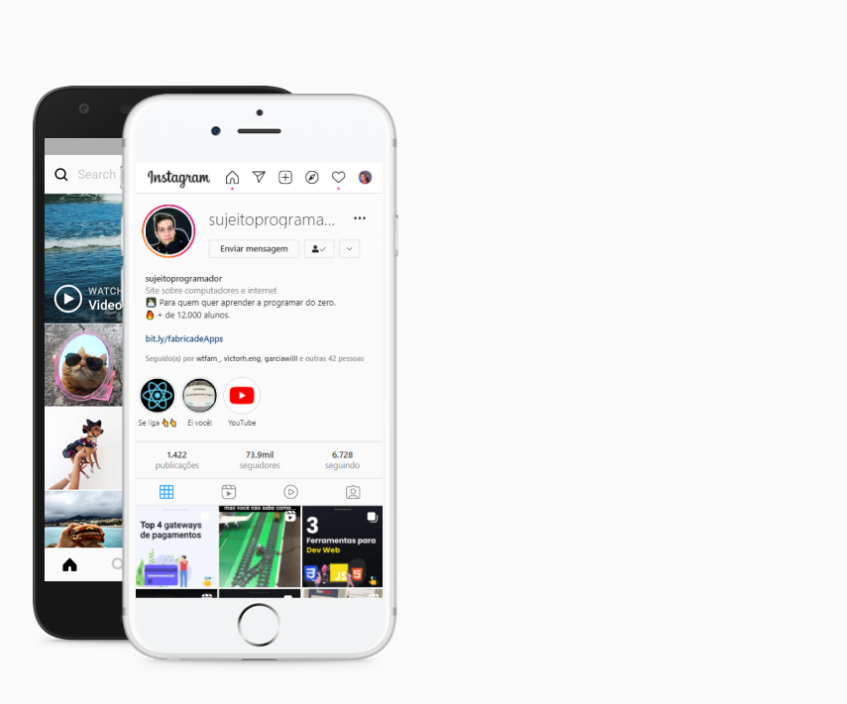
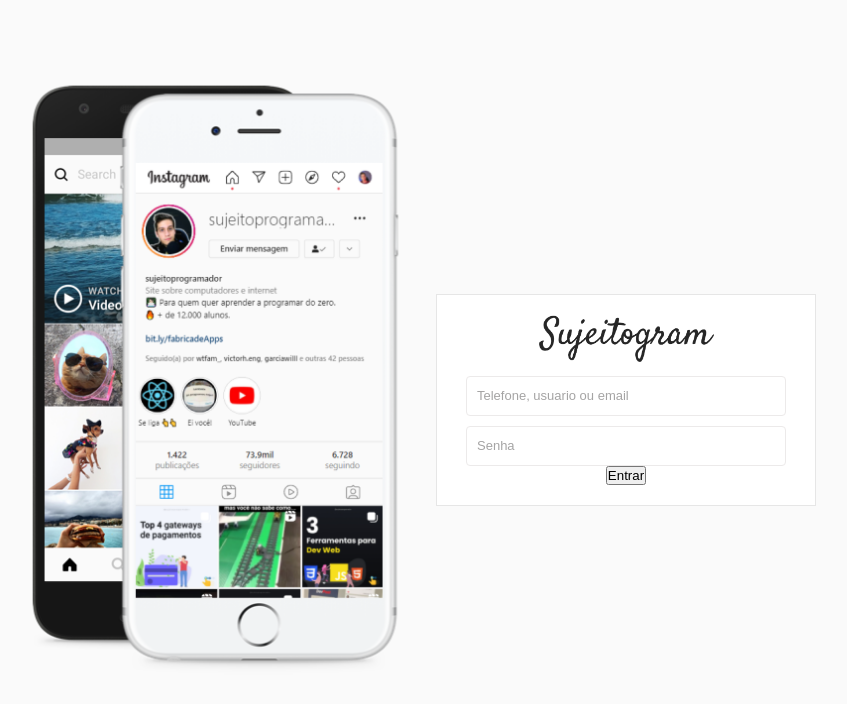
Before and after one commit to pedroo-lucaxgs/Curso-fullstack-Projeto.Instagram, a plain HTML site: page index.html in a window 1280 px wide. Shown: the whole page, without its empty margins (224-1071 px from the left). Drawn offline with Linux system fonts and the light colour scheme.

Commit message:
Criando a segunda coluna

```diff
--- a/index.html
+++ b/index.html
@@ -5,35 +5,48 @@
     <meta charset="UTF-8">
     <meta http-equiv="X-UA-Compatible" content="IE=edge">
     <meta name="viewport" content="width=device-width, initial-scale=1.0">
-
     <link rel="stylesheet" href="style.css" />
 
-
-
-    <title>Sujeitogram - Sua rede social </title>
+    <title>Sujeitogram - Sua rede social</title>
 </head>
 
 <body>
+
     <div id="wrapper">
 
-        <!-- area container-->
+        <!-- ARREA CONTAINER -->
         <div id="container">
 
-            <!-- area esquerda-->
+            <!-- AREA ESQUERDA -->
             <div class="column left">
                 <div class="main"></div>
             </div>
+            <!-- FIM AREA ESQUERDA -->
 
-            <!--fim area esquerda-->
+            <!-- AREA DIREITA -->
+            <div class="column right">
+                <div class="login-panel">
+                    <div class="logo">
+                        <img class="logo-img" src="img/logo.png" alt="Logo do Sujeitogram">
+                    </div>
 
-            <!--area direita-->
-            <div class="column right">
+                    <form>
+                        <input placeholder="Telefone, usuario ou email" type="text" name="username" />
+                        <input placeholder="Senha" type="password" name="password" />
+
+                        <input type="submit" value="Entrar" />
+                    </form>
+                </div>
+
             </div>
-            <!--Fim area esquerda-->
+            <!-- FIM AREA DIREITA -->
 
         </div>
+
     </div>
 
 </body>
 
 </html>
+
+</html>
--- a/style.css
+++ b/style.css
@@ -1,16 +1,16 @@
-*{
+* {
     box-sizing: border-box;
     margin: 0;
     padding: 0;
 }
 
-a{
+a {
     color: #3c96ed;
     text-decoration: none;
 }
 
-body{
-    background: #fafafa;
+body {
+    background: #FAFAFA;
     height: 100%;
     width: 100%;
     margin: 0;
@@ -20,11 +20,11 @@ body{
     line-height: 18px;
 }
 
-#wrapper{
+#wrapper {
     height: 100vh;
 }
 
-#container{
+#container {
     margin: 0 auto;
     min-height: 100%;
     width: 800px;
@@ -32,13 +32,13 @@ body{
     align-items: center;
 }
 
-.column{
+.column {
     flex-grow: 1;
     width: 50%;
 }
 
-.left{
-    background-image: url(img/main-foto.png);
+.left {
+    background-image: url("img/main-foto.png");
     background-size: 450px;
     background-repeat: no-repeat;
     background-position: center;
@@ -46,6 +46,45 @@ body{
     margin-bottom: 50px;
 }
 
-.right{
+.right {
     padding-left: 20px;
 }
+
+.login-panel {
+    background-color: #FFF;
+    border: 1px solid #e6e6e6;
+    text-align: center;
+    padding: 20px 0;
+}
+
+.logo-img {
+    width: 175px;
+}
+
+form {
+    display: flex;
+    flex-direction: column;
+    align-items: center;
+    justify-content: center;
+}
+
+input[type="password"],input[type="text"] {
+    background-color: #FFFFFF;
+    border: 1px solid rgb(236, 234, 234);
+    height: 40px;
+    border-radius: 4px;
+    margin-top: 10px;
+    padding: 10px;
+    font-size: 13px;
+    width: 320px;
+    color: #000000;
+}
+
+input[type="password"]::placeholder,input[type="text"]::placeholder {
+    color: rgb(165, 164, 164);
+}
+
+input[type="password"]:focus,input[type="text"]:focus {
+    outline: 0;
+    border: 1px solid #a1a1a1;
+}
```
